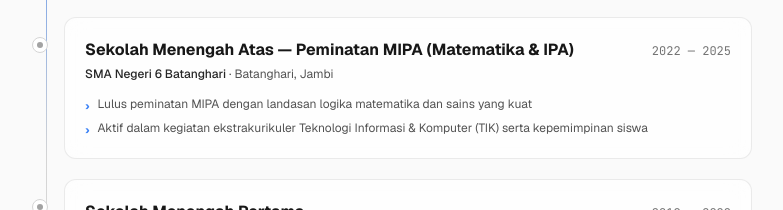
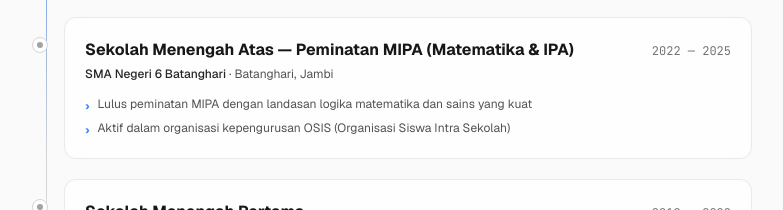
Before and after one commit to Yantokumar/bahrudinyusupcaruban, a React (Vite) app: page / in a window 1280 px wide. Shown: the part 1220-1430 px from the top of the page, without its empty margins (248-1031 px from the left). Built offline with nearby package versions, Linux system fonts and the light colour scheme.

Commit message:
fix(profile): perbarui riwayat kegiatan SMA menjadi aktif dalam organisasi OSIS

```diff
--- a/src/config.ts
+++ b/src/config.ts
@@ -174,7 +174,7 @@ export const portfolioConfig: PortfolioConfig = {
       location: "Batanghari, Jambi",
       highlights: [
         "Lulus peminatan MIPA dengan landasan logika matematika dan sains yang kuat",
-        "Aktif dalam kegiatan ekstrakurikuler Teknologi Informasi & Komputer (TIK) serta kepemimpinan siswa",
+        "Aktif dalam organisasi kepengurusan OSIS (Organisasi Siswa Intra Sekolah)",
       ],
     },
     {
```
